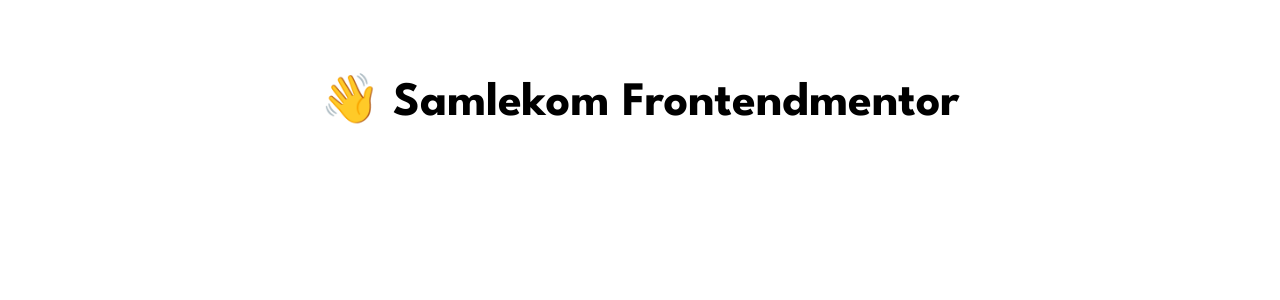
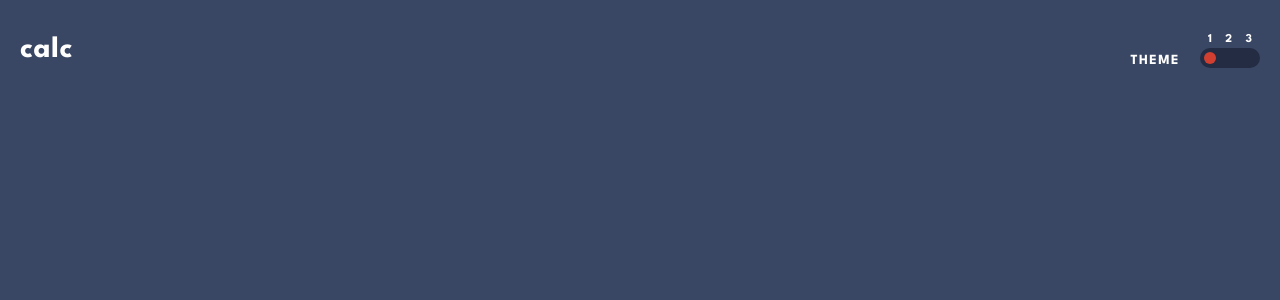
Before and after one commit to boedegoat/fm-calculator, a React (Vite) app: page / in a window 1280 px wide. Shown: the top 300 px of the page. Built offline with nearby package versions, Linux system fonts and the light colour scheme.

Commit message:
feat: create theme switcher

```diff
--- a/src/App.tsx
+++ b/src/App.tsx
@@ -1,5 +1,13 @@
+import Top from './components/Top'
+import Calculator from './components/Calculator'
+
 const App = () => {
-  return <div className='text-center text-5xl font-bold mt-20'>👋 Samlekom Frontendmentor</div>
+  return (
+    <main className='h-screen bg-theme1-main text-white p-5 py-8'>
+      <Top />
+      <Calculator />
+    </main>
+  )
 }
 
 export default App
--- /dev/null
+++ b/src/components/Calculator.tsx
@@ -0,0 +1,5 @@
+const Calculator = () => {
+  return <div></div>
+}
+
+export default Calculator
--- /dev/null
+++ b/src/components/ThemeSwitcher.tsx
@@ -0,0 +1,41 @@
+import React, { useState } from 'react'
+
+const ThemeSwitcher = () => {
+  const btnClass = 'w-5 h-5'
+  const labelClass = `flex items-center justify-center text-xs`
+
+  const [theme, setTheme] = useState(1)
+  const [pointerPos, setPointerPos] = useState(0)
+
+  const selectTheme = (theme: number) => (e: React.MouseEvent) => {
+    const { offsetLeft } = e.target as HTMLButtonElement
+    setTheme(theme)
+    setPointerPos(offsetLeft)
+  }
+
+  return (
+    <div className='flex items-end'>
+      <span className='text-sm leading-none tracking-widest mr-5'>THEME</span>
+      <div>
+        <div className='flex items-center justify-between px-2'>
+          <span className={labelClass}>1</span>
+          <span className={labelClass}>2</span>
+          <span className={labelClass}>3</span>
+        </div>
+        <div className='relative bg-theme1-keypad overflow-hidden rounded-full flex items-center'>
+          <div
+            className={`${btnClass} absolute rounded-full bg-theme1-keys-red top-1/2 left-0 -translate-y-1/2 cursor-pointer transition-transform`}
+            style={{
+              transform: `translate(${pointerPos}px,-50%) scale(0.6)`,
+            }}
+          ></div>
+          <button className={btnClass} onClick={selectTheme(1)}></button>
+          <button className={btnClass} onClick={selectTheme(2)}></button>
+          <button className={btnClass} onClick={selectTheme(3)}></button>
+        </div>
+      </div>
+    </div>
+  )
+}
+
+export default ThemeSwitcher
--- /dev/null
+++ b/src/components/Top.tsx
@@ -0,0 +1,12 @@
+import ThemeSwitcher from './ThemeSwitcher'
+
+const Top = () => {
+  return (
+    <header className='flex justify-between items-center'>
+      <h1 className='text-3xl tracking-wide'>calc</h1>
+      <ThemeSwitcher />
+    </header>
+  )
+}
+
+export default Top
--- a/tailwind.config.js
+++ b/tailwind.config.js
@@ -1,24 +1,11 @@
 module.exports = {
   content: ['./src/**/*.{ts,tsx,js,jsx}', './index.html'],
   theme: {
-    backgroundColor: {
+    colors: {
       theme1: {
         main: 'hsl(222, 26%, 31%)',
         keypad: 'hsl(223, 31%, 20%)',
         screen: 'hsl(224, 36%, 15%)',
-      },
-      theme2: {
-        main: 'hsl(0, 0%, 90%)',
-        keypad: 'hsl(0, 5%, 81%)',
-        screen: 'hsl(0, 0%, 93%)',
-      },
-      theme3: {
-        main: 'hsl(268, 75%, 9%)',
-        screen: 'hsl(268, 71%, 12%)',
-      },
-    },
-    colors: {
-      theme1: {
         keys: {
           blue: 'hsl(225, 21%, 49%)',
           'blue-shadow': 'hsl(224, 28%, 35%)',
@@ -30,6 +17,9 @@
         text: 'hsl(221, 14%, 31%)',
       },
       theme2: {
+        main: 'hsl(0, 0%, 90%)',
+        keypad: 'hsl(0, 5%, 81%)',
+        screen: 'hsl(0, 0%, 93%)',
         keys: {
           cyan: 'hsl(185, 42%, 37%)',
           'cyan-shadow': 'hsl(185, 58%, 25%)',
@@ -41,6 +31,8 @@
         text: 'hsl(60, 10%, 19%)',
       },
       theme3: {
+        main: 'hsl(268, 75%, 9%)',
+        screen: 'hsl(268, 71%, 12%)',
         keys: {
           violet: 'hsl(281, 89%, 26%)',
           'violet-shadow': 'hsl(285, 91%, 52%)',
@@ -54,7 +46,7 @@
           dark: 'hsl(198, 20%, 13%)',
         },
       },
-      white: 'hsl(0, 0, 100%)',
+      white: '#fff',
     },
     extend: {},
   },
--- a/tsconfig.json
+++ b/tsconfig.json
@@ -15,7 +15,6 @@
     "isolatedModules": true,
     "noEmit": true,
     "jsx": "react-jsx",
-    "baseUrl": "./src"
   },
   "include": ["src"],
   "references": [{ "path": "./tsconfig.node.json" }]
```
